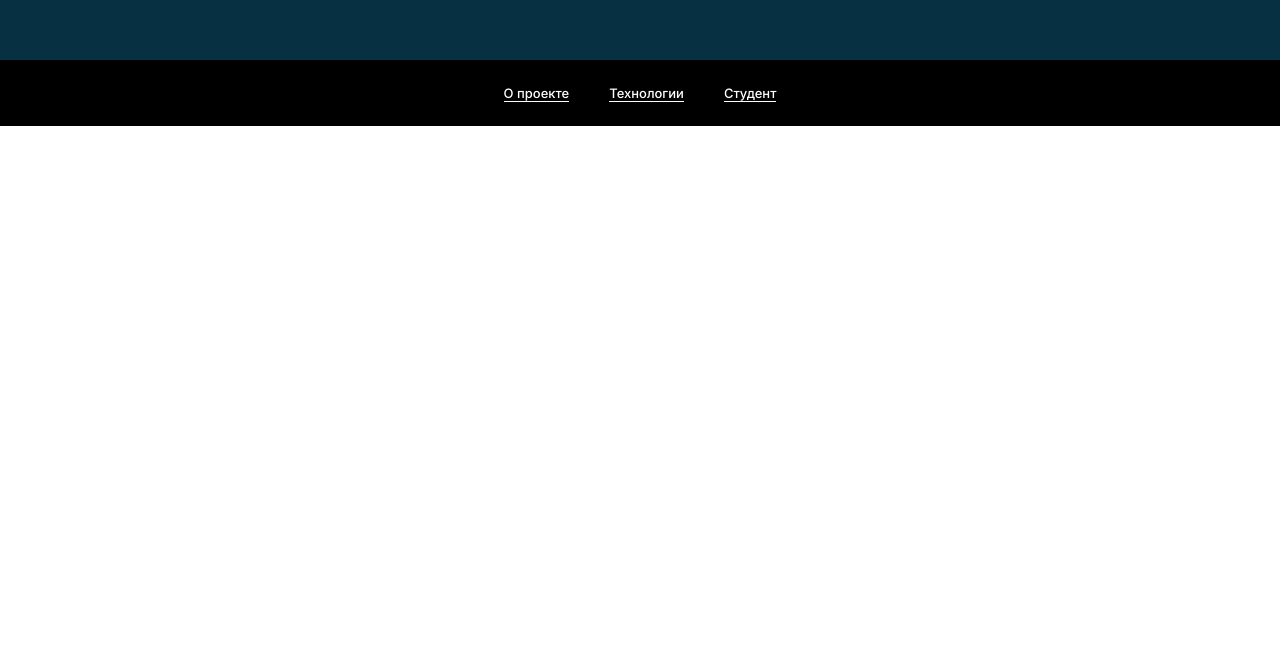
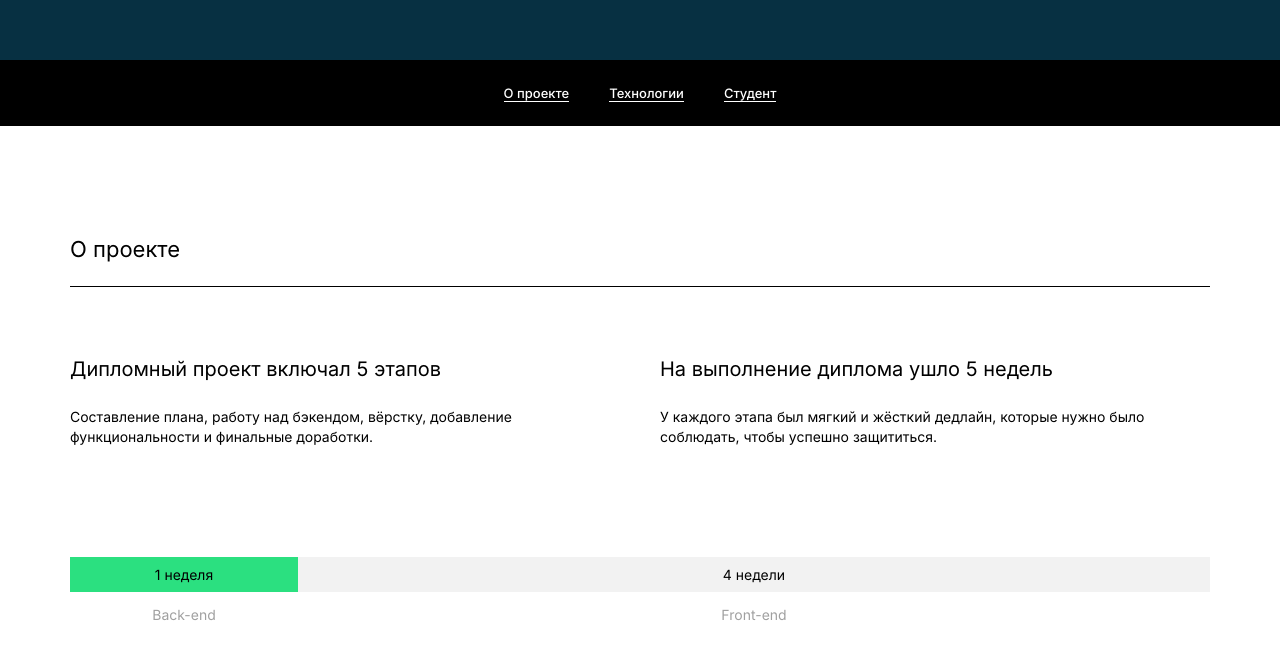
Before and after one commit to Programistic/movies-explorer-frontend, a React (Create React App) app: page / in a window 1280 px wide. Shown: the part 674-1332 px from the top of the page. Before the commit the page ends 800 px from the top, so only its background shows below. Built offline with nearby package versions, Linux system fonts and the light colour scheme.

Commit message:
create component AboutProject

```diff
--- a/src/components/AboutProject/AboutProject.css
+++ b/src/components/AboutProject/AboutProject.css
@@ -0,0 +1,13 @@
+.inner-container {
+  margin: 0;
+}
+
+.inner-container_color_light {
+  padding: 110px 70px;
+  background-color: #fff;
+}
+
+.inner-container_color_grey {
+  padding: 100px 70px;
+  background-color: #f5f5f5;
+}
--- a/src/components/AboutProject/AboutProject.js
+++ b/src/components/AboutProject/AboutProject.js
@@ -0,0 +1,41 @@
+import '../App/App.css';
+import './AboutProject.css';
+
+function AboutProject() {
+  return (
+    <section className="inner-container inner-container_color_light">
+      <h2 className="subtitle">О проекте</h2>
+      <div className="line line_color_black"></div>
+      <div className="about-content">
+        <div className="column">
+          <p className="about-content__header">Дипломный проект включал 5 этапов</p>
+          <p className="about-content__text">
+            Составление плана, работу над бэкендом,
+            вёрстку, добавление функциональности и
+            финальные доработки.
+          </p>
+        </div>
+        <div className="column column_right">
+          <p className="about-content__header">На выполнение диплома ушло 5 недель</p>
+          <p className="about-content__text">
+            У каждого этапа был мягкий и жёсткий дедлайн,
+            которые нужно было соблюдать,
+            чтобы успешно защититься.
+          </p>
+        </div>
+      </div>
+      <div className="timeline">
+        <div className="timeline__column-left">
+          <p className="timeline__period timeline__period_color_green">1 неделя</p>
+          <p className="timeline__course">Back-end</p>
+        </div>
+        <div className="timeline__column-right">
+          <p className="timeline__period timeline__period_color_grey">4 недели</p>
+          <p className="timeline__course">Front-end</p>
+        </div>
+      </div>
+    </section>
+  );
+}
+
+export default AboutProject;
--- a/src/components/App/App.css
+++ b/src/components/App/App.css
@@ -10,3 +10,91 @@
   margin: 0 auto;
   padding: 0;
 }
+
+.subtitle {
+  margin: 0 0 23px;
+  padding: 0;
+  font: 400 22px/27px 'Inter', sans-serif;
+  color: #000;
+}
+
+.line {
+  margin: 0;
+  padding: 0;
+  width: 100%;
+  height: 1px;
+}
+
+.line_color_black {
+  background-color: #000;
+}
+
+.about-content {
+  display: flex;
+  justify-content: space-between;
+}
+
+.about-content__header {
+  margin: 70px 0 0;
+  padding: 0;
+  font: 400 20px/24.2px 'Inter', sans-serif;
+  color: #000;
+}
+
+.about-content__text {
+  margin: 26px 0 0;
+  padding: 0;
+  font: 400 14px/20px 'Inter', sans-serif;
+  color: #000;
+}
+
+.column {
+  flex-basis: 550px;
+}
+
+.column_right {
+  margin-left: 40px;
+}
+
+.timeline {
+  display: flex;
+  width: 100%;
+  margin: 110px 0 0;
+  padding: 0;
+  font: 400 14px/17px 'Inter', sans-serif;
+  color: #000;
+}
+
+.timeline__column-left {
+  flex-basis: 228px;
+  margin: 0;
+  padding: 0;
+  text-align: center;
+}
+
+.timeline__column-right {
+  flex-basis: 912px;
+  margin: 0;
+  padding: 0;
+  text-align: center;
+}
+
+.timeline__period {
+  margin: 0;
+  padding: 9px 0;
+}
+
+.timeline__period_color_green {
+  background-color: #2be080;
+}
+
+.timeline__period_color_grey {
+  background-color: #f2f2f2;
+}
+
+.timeline__course {
+  margin: 14px 0 0;
+  padding: 0;
+  background-color: #fff;
+  color: #a0a0a0;
+}
--- a/src/components/App/App.js
+++ b/src/components/App/App.js
@@ -1,6 +1,7 @@
 import Header from '../Header/Header';
 import Promo from '../Promo/Promo';
 import NavTab from '../NavTab/NavTab';
+import AboutProject from '../AboutProject/AboutProject';
 
 import './App.css';
 
@@ -11,6 +12,7 @@ function App() {
         <Header />
         <Promo />
         <NavTab />
+        <AboutProject />
       </div>
     </div>
   );
```
